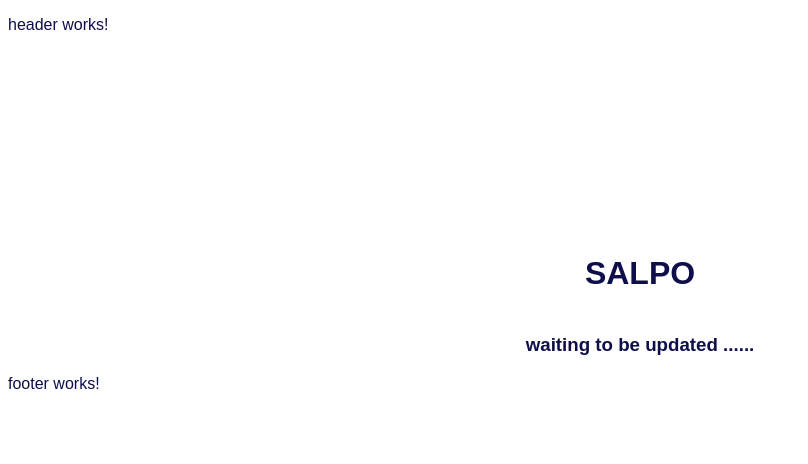
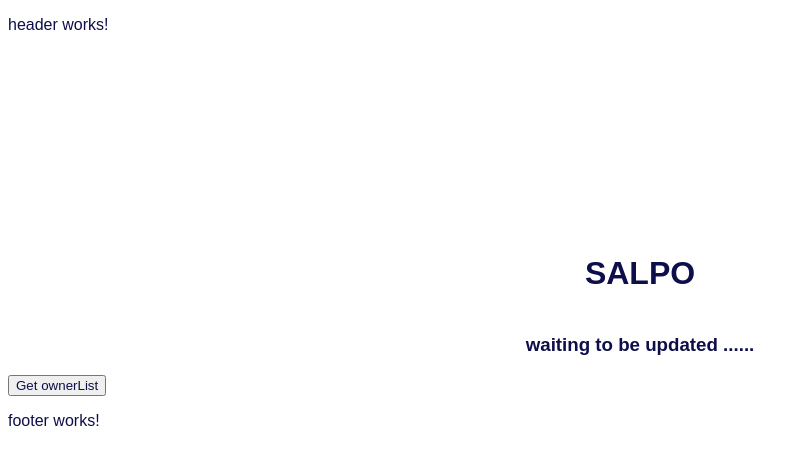
Before and after one commit to MLSchreur/Salpo, an Angular app: page / in a window 1280 px wide. Shown: the top 464 px of the page, without its empty margins (0-808 px from the left). Built offline with nearby package versions, Linux system fonts and the light colour scheme.

Commit message:
added global service

```diff
--- a/src/app/app.component.html
+++ b/src/app/app.component.html
@@ -1,6 +1,10 @@
-  <app-header></app-header>
+<app-header></app-header>
 
-  <h1>SALPO</h1>
-  <h3>waiting to be updated ......</h3>
+<h1>SALPO</h1>
+<h3>waiting to be updated ......</h3>
+
+<div>
+  <button (click)="getOwner()">Get ownerList</button>
+</div>
 
 <app-footer></app-footer>
--- a/src/app/app.component.ts
+++ b/src/app/app.component.ts
@@ -1,13 +1,31 @@
 import { Component } from '@angular/core';
+import { Owner } from './owner';
+import { AppService } from './app.service';
+
 
 @Component({
   selector: 'app-root',
   templateUrl: './app.component.html',
+  providers: [AppService],
   styleUrls: ['./app.component.css']
 })
+
+
 export class AppComponent {
 
-  constructor(){
+  owner: Owner;
+  allOwner: Owner[];
+
+  constructor(private appService: AppService){
     console.log('App werkt!');
   }
+
+  getOwner() {
+    console.log("in getOwner()")
+    this.appService.getOwner().subscribe(allOwner => {
+      console.log("Alle owners, succes!");
+      console.log(allOwner);
+      this.allOwner = allOwner;
+    });
+  }
 }
--- /dev/null
+++ b/src/app/app.global.service.ts
@@ -0,0 +1,42 @@
+import { Injectable } from "@angular/core";
+
+
+@Injectable()
+export class AppGlobalService{
+
+    public baseUrl: string;
+
+    constructor(){
+        this.defineBaseUrl()
+    }
+
+    private defineBaseUrl(){
+        let hostName: string = window.location.hostname;
+        console.log(hostName);
+
+        switch(hostName.substring(0,6)) {
+            case "localh": this.baseUrl = "http://localhost:8081/api"; break;
+            //case "localh": this.baseUrl = "https://tick-app.herokuapp.com/api"; break;
+            case "salpo.": this.baseUrl = "https://tick-app.herokuapp.com/api"; break;
+        }
+        console.log("Base url: " + this.baseUrl);
+    }
+}
+
+
+//  Implementeren van global service, zodat er overal gebruik gemaakt kan worden van dezelfde URL voor het benaderen van de backend;
+//
+//  Stap 1: [app.global.service.ts] aanmaken met:
+//    Injectable & export v/d class
+//    Binnen class een constructor aanmaken, waarin de globale baseUrl gemaakt wordt op basis van de hostName.
+
+//  Stap 2: [app.module.ts]
+//    import { AppGlobalService }             from './app.global.service';
+//    providers: [AppGlobalService]   // bestaande providers uitbreiden met AppGlobalService
+
+//  Stap 3: voor elk component binnen de service:
+//    import { AppGlobalService }             from '../app.global.service';
+//      Constructor uitbreiden met private variabele van class AppGlobalService
+//    constructor(..., private appGlobalService: AppGlobalService)
+//      Per service de baseUrl samenstellen op basis van de global en de extra toevoeging.
+//    private baseUrl: string   = this.appGlobalService.baseUrl + "/leerling";
--- /dev/null
+++ b/src/app/app.service.ts
@@ -0,0 +1,20 @@
+import { Injectable } from '@angular/core';
+import { AppGlobalService } from './app.global.service';
+import { Http, Response, Headers} from '@angular/http';
+import { Owner } from './owner';
+import { Observable } from "rxjs/Observable";
+import 'rxjs/add/operator/map';
+
+
+@Injectable()
+export class AppService {
+
+    constructor(private http: Http, private appGlobalService: AppGlobalService){}
+
+    private headers = new Headers ({'Content-Type' : 'application/json'});
+    private baseUrl: string   = this.appGlobalService.baseUrl + "/owner";
+
+    getOwner(): Observable<Owner[]> {
+        return this.http.get(this.baseUrl).map(res => res.json());
+    }
+}
```
Also changed, not shown: src/app/app.module.ts (+5 -2 lines).
